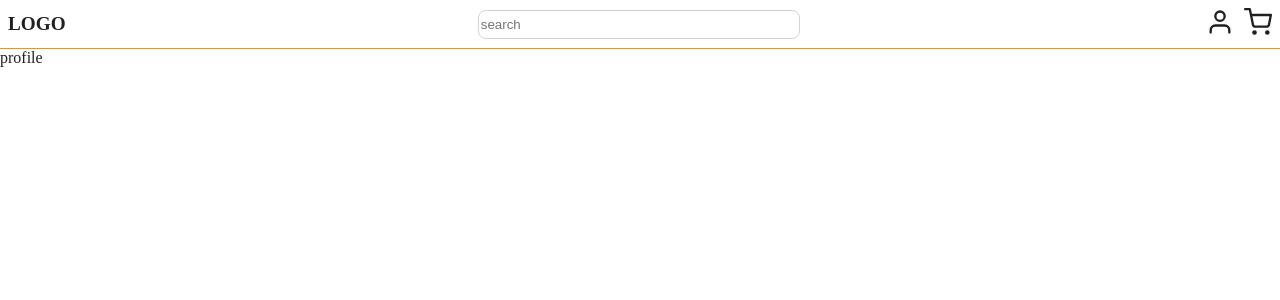
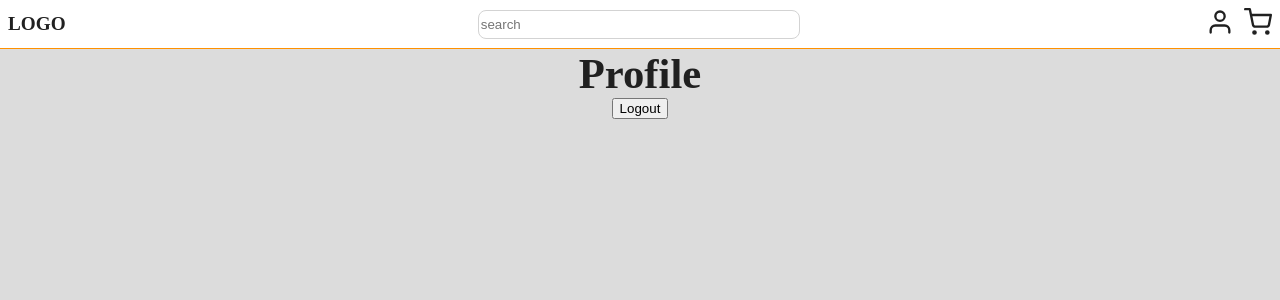
Before and after one commit to Charrels22/amazing, a React (Create React App) app: page /profile in a window 1280 px wide. Shown: the top 300 px of the page. Built offline with nearby package versions, Linux system fonts and the light colour scheme.

Commit message:
feat: adjust between pages keeping the user context safe withhout refresh

```diff
--- a/src/components/header/header.jsx
+++ b/src/components/header/header.jsx
@@ -11,9 +11,9 @@ const Header = () => {
     return (
         <header className= {style.Wrapper}>
             <div>
-                <a href='/' className={style.Link}>
+                <Link to='/' className={style.Link}>
                 LOGO
-                </a>
+                </Link>
             </div>
             <div className={style.SearchWrapper}>
                 <input type="text" placeholder='search' className={style.SearchBox}/>
--- a/src/components/pages/Login/login.jsx
+++ b/src/components/pages/Login/login.jsx
@@ -1,12 +1,14 @@
 import style from './login.module.css';
 import useUser from '../../../hooks/useUser';
+import { useNavigate } from 'react-router-dom';
 
-const Home = () => {
-    const { logged, setLogged } = useUser()
+const Login = () => {
+    const { setLogged } = useUser()
+    const navigate = useNavigate()
 
     const makeFakeLogin = () => {
         setLogged(true)
-        window.location.replace('/')
+        navigate('/')
     }
     return (
         <div className={style.Wrapper}>
@@ -15,11 +17,13 @@ const Home = () => {
                     Login Page
                 </div>
             </div>
+            <div className={style.ButtomWrapper}>
             <button onClick={makeFakeLogin}>
                 Login
             </button>
+            </div>
         </div>
     )
 }
 
-export default Home;
+export default Login;
--- a/src/components/pages/Login/login.module.css
+++ b/src/components/pages/Login/login.module.css
@@ -2,6 +2,8 @@
     width: 100vw;
     height: 100vh;
     background-color: var(--secondary-color);
+    display: flex;
+    flex-direction: column;
 }
 
 .TitleWrapper {
@@ -15,3 +17,8 @@
     font-size: var(--text-size-xl);
     font-weight: bold;
 }
+
+.ButtomWrapper {
+    margin-left: auto;
+    margin-right: auto;
+}
--- a/src/components/pages/profile/profile.jsx
+++ b/src/components/pages/profile/profile.jsx
@@ -1,9 +1,28 @@
+import { useNavigate } from 'react-router-dom';
+import useUser from '../../../hooks/useUser';
 import style from './profile.module.css';
 
 
 
 const Profile = () => {
-    return <div className={style.Wrapper}>profile</div>
+    const { setLogged } = useUser()
+
+    const navigate = useNavigate()
+
+
+    return <div className={style.Wrapper}>
+                <div className={style.Title}>
+                    Profile
+                </div>
+                <div className={style.ButtomWrapper}>
+                    <button onClick={()=>{
+                        setLogged(false)
+                        navigate('/')
+                    }}>
+                        Logout
+                    </button>
+                </div>
+            </div>
 }
 
 export default Profile;
--- a/src/components/pages/profile/profile.module.css
+++ b/src/components/pages/profile/profile.module.css
@@ -1,5 +1,19 @@
 .Wrapper {
     display: flex;
-    width: 100%;
-    height: 100%;
+    flex-direction: column;
+    width: 100vw;
+    height: 100vh;
+    background-color: var(--secondary-color);
 }
+
+.Title {
+    margin-left: auto;
+    margin-right: auto;
+    font-size: var(--text-size-xl);
+    font-weight: bold;
+}
+
+.ButtomWrapper {
+    margin-left: auto;
+    margin-right: auto;
+}
--- a/src/index.js
+++ b/src/index.js
@@ -39,16 +39,11 @@ const router = createBrowserRouter([
 
 const App = () => {
 
-  const storageLogged = localStorage.getItem('logged') ?? false
-  const [logged, setLogged] = useState(storageLogged)
-  const setLoggedAndStore = (isLogged) => {
-    setLogged(isLogged)
-    localStorage.setItem('logged', isLogged)
-  }
+  const [logged, setLogged] = useState(false)
 
   return(
     <React.StrictMode>
-      <UserContext.Provider value={{logged, setLogged:setLoggedAndStore}}>
+      <UserContext.Provider value={{logged, setLogged}}>
         <RouterProvider router={router} />
       </UserContext.Provider>
     </React.StrictMode>
```
